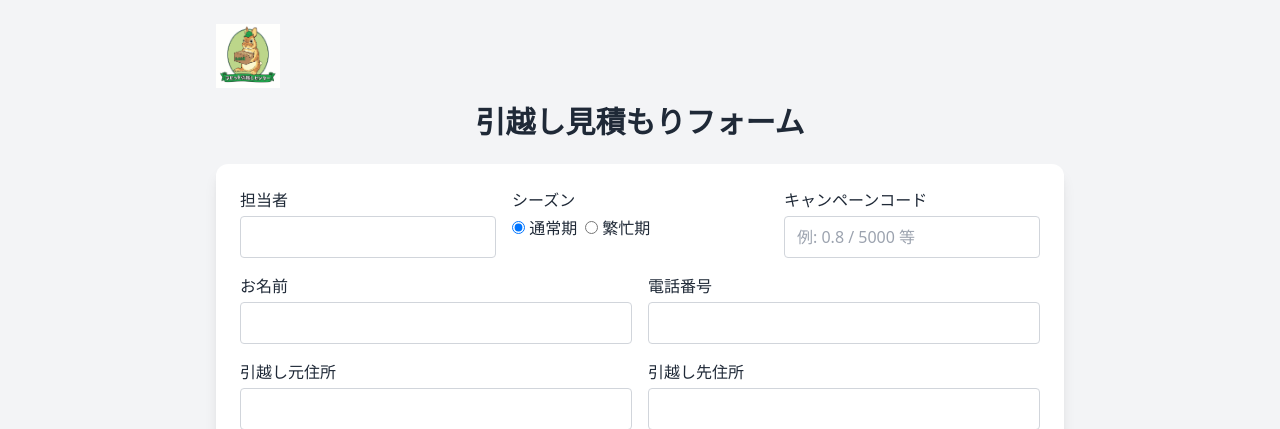
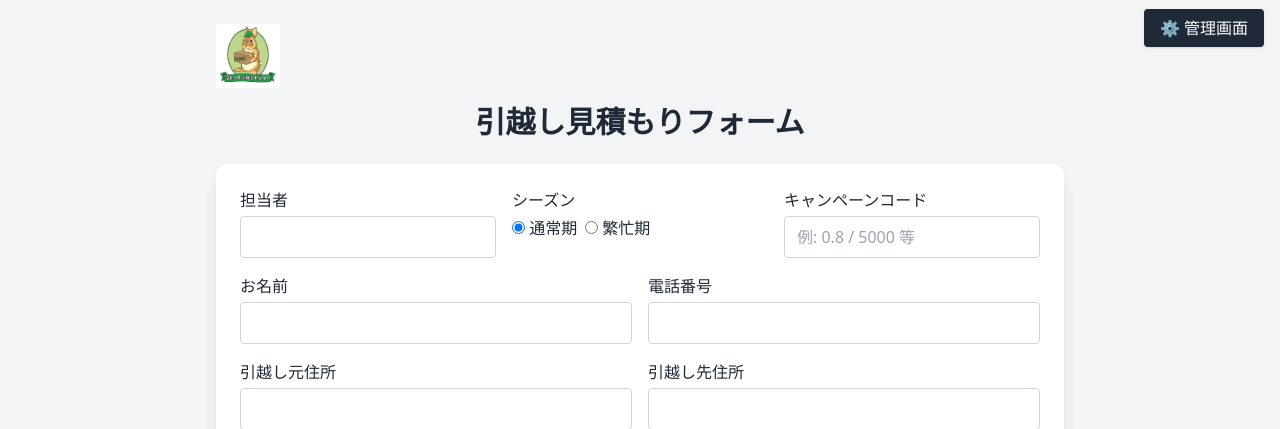
Before and after one commit to keisaku314/hikkoshi-estimate, a Flask app: page / in a window 1280 px wide. Shown: the top 429 px of the page. Run offline with Flask 3, Linux system fonts and the light colour scheme; some libraries are stand-ins or nearby versions.

Commit message:
Update index.html

```diff
--- a/templates/index.html
+++ b/templates/index.html
@@ -25,6 +25,13 @@
     <div class="mb-4">
       <img src="{{ url_for('static', filename='logo.png') }}" alt="ラビット引越しセンター" class="h-16">
     </div>
+
+  <div class="fixed top-4 right-4">
+    <a href="/admin"
+      class="bg-gray-800 text-white px-4 py-2 rounded shadow hover:bg-gray-700 transition">
+      ⚙️ 管理画面
+    </a>
+  </div>
 
     <h1 class="text-3xl font-bold mb-6 text-center">引越し見積もりフォーム</h1>
 
```
